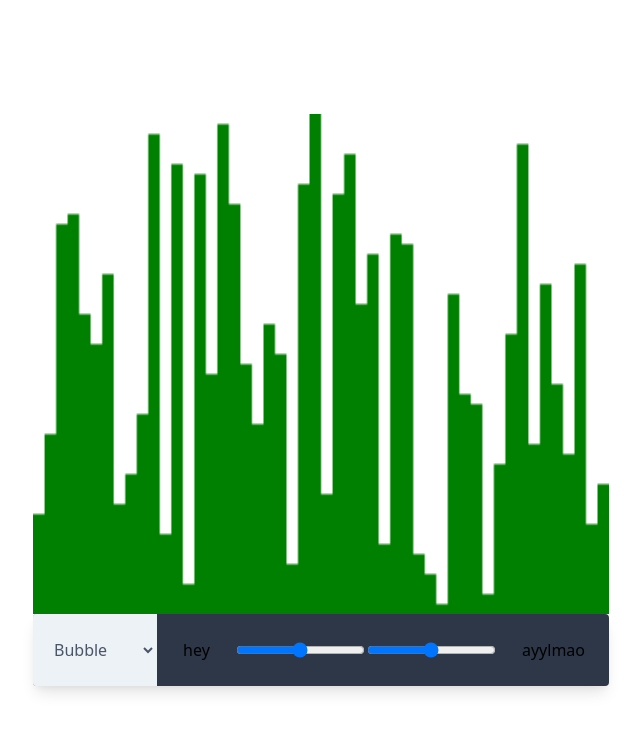
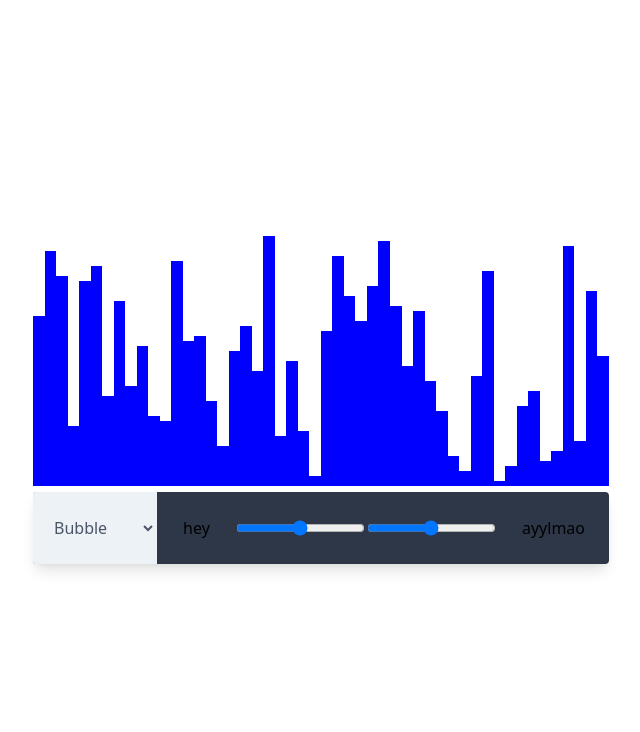
Before and after one commit to bengquist/alg-visualizer, a React (Create React App) app: page / in a window 1280 px wide. Shown: the top 732 px of the page, without its empty margins (319-959 px from the left). Built offline with nearby package versions, Linux system fonts and the light colour scheme.

Commit message:
removed canvas logic

```diff
--- a/src/App.tsx
+++ b/src/App.tsx
@@ -1,12 +1,12 @@
 import React from "react";
-import Canvas from "./Canvas/Canvas";
+import Graph from "./Graph/Graph";
 import OptionsBar from "./Options/OptionsBar";
 
 function App() {
   return (
     <div className="min-h-screen flex justify-center items-center">
       <div className="w-screen max-w-xl">
-        <Canvas />
+        <Graph />
         <OptionsBar />
       </div>
     </div>
--- a/src/Canvas/Canvas.tsx
+++ /dev/null
@@ -1,48 +0,0 @@
-import React, { useEffect, useRef } from "react";
-import styled from "styled-components";
-import { shuffle } from "../helpers";
-
-function Canvas() {
-  const values = Array.from({ length: 50 }, (_, index) => ++index);
-  const canvasRef = useRef<HTMLCanvasElement>(null);
-
-  useEffect(() => {
-    shuffle(values);
-
-    //eslint-disable-next-line
-  }, []);
-
-  useEffect(() => {
-    const ctx = canvasRef.current?.getContext("2d");
-
-    if (ctx) {
-      const canvasHeight = ctx.canvas.height;
-      const barWidth = ctx.canvas.width / values.length;
-
-      const renderBars = () => {
-        ctx.fillStyle = "green";
-
-        //@ts-ignore
-        for (let [index, value] of values.entries()) {
-          const x = index * barWidth;
-          const y = canvasHeight - (value / values.length) * canvasHeight;
-
-          console.log(values);
-
-          ctx.fillRect(x, y, barWidth, canvasHeight);
-        }
-      };
-
-      renderBars();
-    }
-  }, [values]);
-
-  return <Container ref={canvasRef}></Container>;
-}
-
-export default Canvas;
-
-const Container = styled.canvas`
-  width: 100%;
-  height: 500px;
-`;
--- /dev/null
+++ b/src/Graph/Bar.tsx
@@ -0,0 +1,18 @@
+import React from "react";
+import styled from "styled-components";
+
+type Props = {
+  width: number;
+  height: number;
+};
+
+function Bar({ width, height }: Props) {
+  return <Container style={{ width, height }}></Container>;
+}
+
+export default Bar;
+
+const Container = styled.div`
+  display: inline-block;
+  background: blue;
+`;
--- /dev/null
+++ b/src/Graph/Graph.tsx
@@ -0,0 +1,28 @@
+import React, { useEffect, useRef, useState } from "react";
+import { shuffle } from "../helpers";
+import Bar from "./Bar";
+
+function Graph() {
+  const ref = useRef<HTMLDivElement>(null);
+  const [barCount] = useState(50);
+  const [barWidth, setBarWidth] = useState(0);
+
+  useEffect(() => {
+    if (ref.current) {
+      setBarWidth(ref.current?.clientWidth / 50);
+    }
+  }, []);
+
+  const renderBars = () => {
+    const arr = Array.from({ length: barCount }, (_, index) => ++index);
+    const shuffledArr = shuffle(arr);
+
+    return shuffledArr.map((val) => (
+      <Bar key={val} width={barWidth} height={val * 5} />
+    ));
+  };
+
+  return <div ref={ref}>{renderBars()}</div>;
+}
+
+export default Graph;
--- a/src/helpers.ts
+++ b/src/helpers.ts
@@ -10,3 +10,48 @@ export function shuffle(arr: number[]) {
 
   return arr;
 }
+
+export function swap(arr: number[], index1: number, index2: number) {
+  [arr[index1], arr[index2]] = [arr[index2], arr[index1]];
+}
+
+// best case: n
+// worst case: n^2
+// pros: easy to understand/implementt, performs well when array is almost sorted
+// cons: very expensive during worst and average case, more swaps compared to selection sort
+export function bubbleSort(arr: number[]) {
+  for (let i = arr.length - 1; i >= 0; i--) {
+    let swapped = false;
+
+    for (let j = 0; j < i; j++) {
+      if (arr[j] > arr[j + 1]) {
+        swap(arr, j, j + 1);
+        swapped = true;
+      }
+    }
+
+    if (!swapped) return arr;
+  }
+
+  return arr;
+}
+
+// best case: n^2
+// worst case: n^2
+// pros: less swap compared to bubble sort
+// cons: expensive
+export function selectionSort(arr: number[]) {
+  for (let i = 0; i < arr.length; i++) {
+    let minIndex = i;
+
+    for (let j = i + 1; j < arr.length; j++) {
+      if (arr[j] < arr[minIndex]) {
+        minIndex = j;
+      }
+    }
+
+    if (i !== minIndex) swap(arr, i, minIndex);
+  }
+
+  return arr;
+}
```
